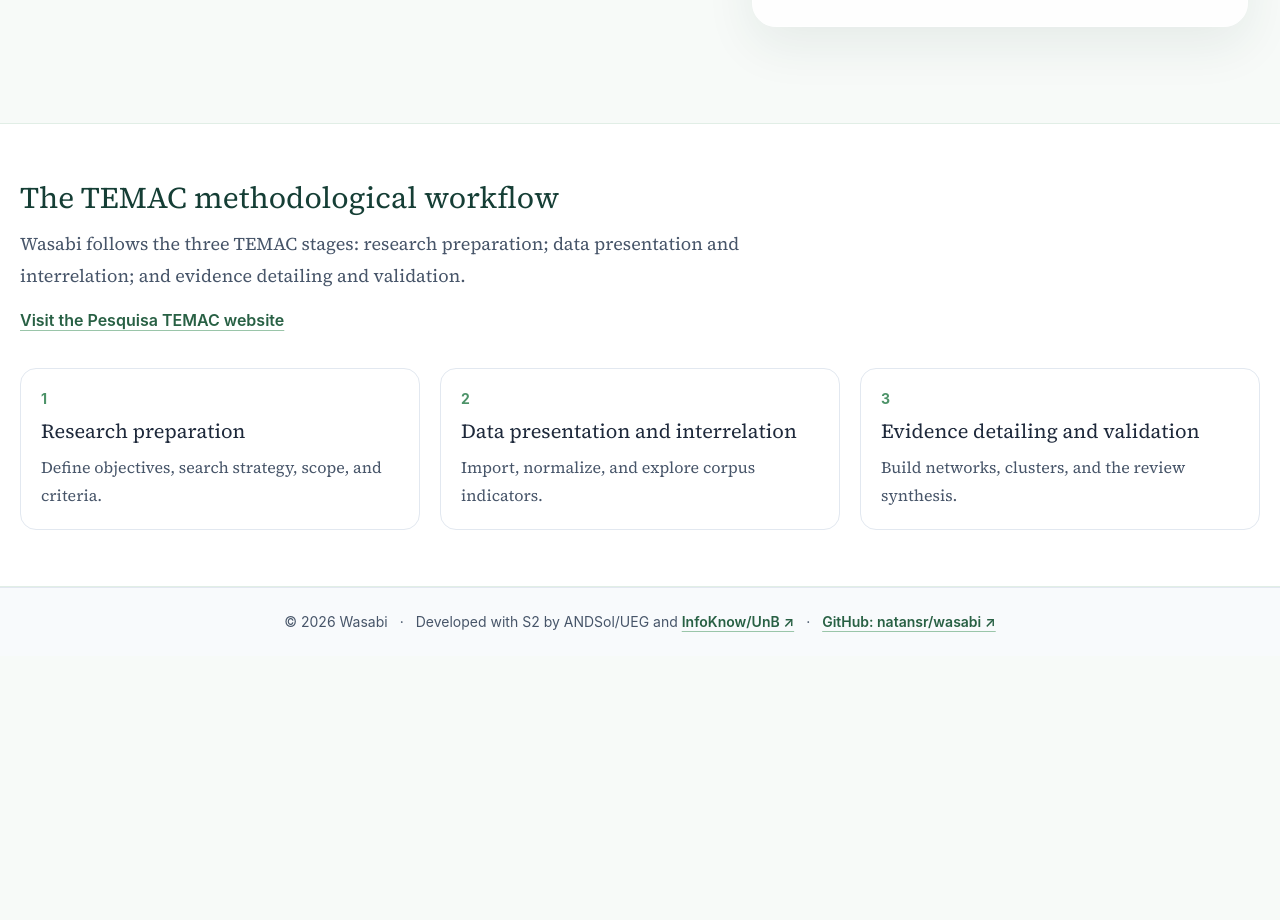
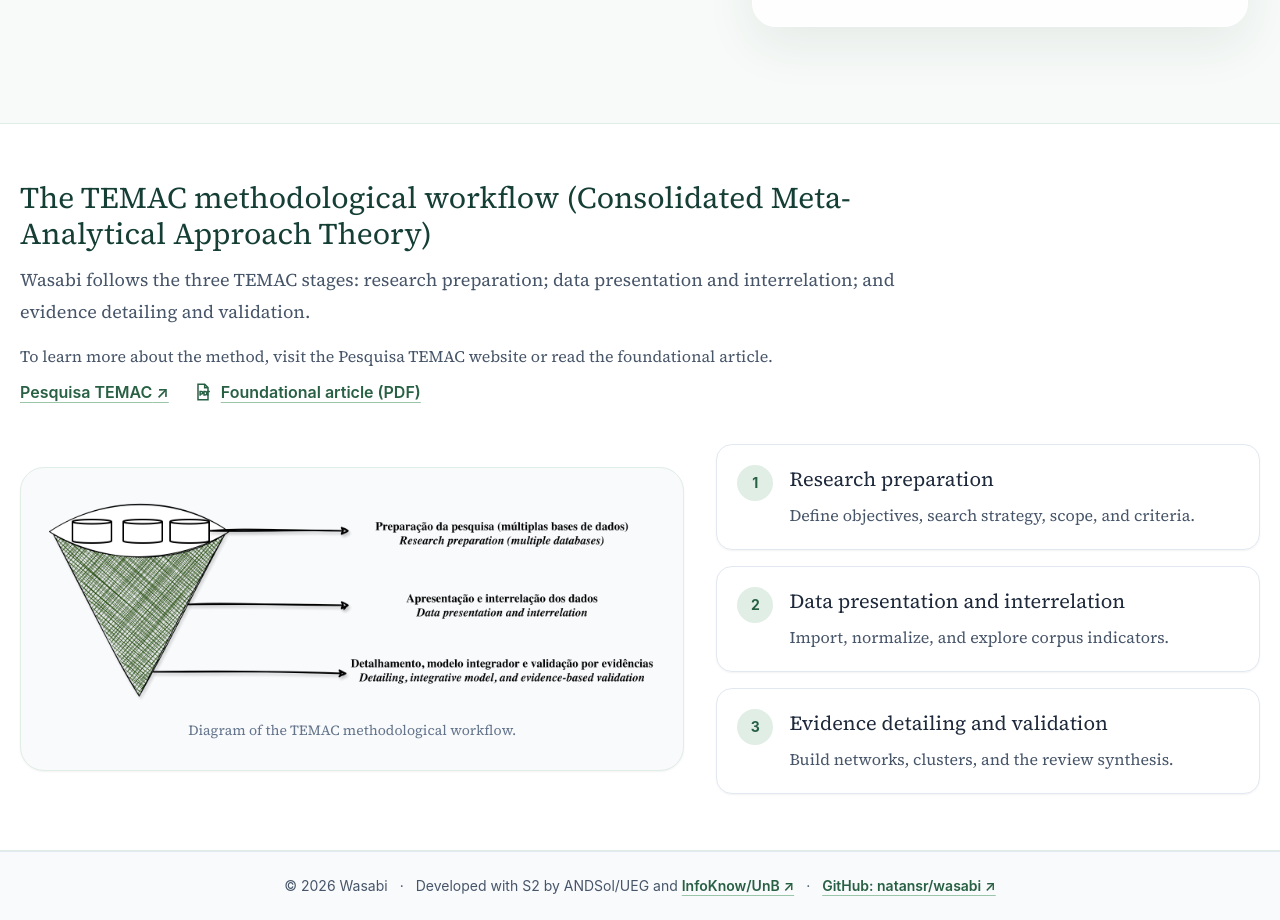
Before and after one commit to natansr/wasabi, a React (Vite) app: page / in a window 1280 px wide. Shown: the part 700-1620 px from the top of the page. Before the commit the page ends 1356 px from the top, so only its background shows below. Built offline with nearby package versions, Linux system fonts and the light colour scheme.

Commit message:
atualização da página

```diff
--- a/src/components/home/HomePage.tsx
+++ b/src/components/home/HomePage.tsx
@@ -42,7 +42,31 @@ export function HomePage() {
             </ol>
           </aside>
         </section>
-        <section className="border-y border-wasabi-100 bg-white px-5 py-14"><div className="mx-auto max-w-7xl"><div className="max-w-3xl"><h2 className="text-3xl font-bold text-wasabi-900">{t('home.temacTitle')}</h2><p className="mt-3 text-lg leading-8 text-slate-600">{t('home.temacDescription')}</p><a href="https://www.pesquisatemac.com" target="_blank" rel="noreferrer" className="mt-4 inline-block font-sans font-semibold text-wasabi-700 underline decoration-wasabi-300 underline-offset-4">{t('home.temacLink')}</a></div><div className="mt-9 grid gap-5 md:grid-cols-3">{stages.map((stage, index) => <article key={stage} className="rounded-2xl border border-slate-200 p-5"><p className="font-sans text-sm font-bold text-wasabi-500">{index + 1}</p><h3 className="mt-2 text-xl font-bold text-slate-800">{t(`temac.stage.${stage}`)}</h3><p className="mt-2 leading-7 text-slate-600">{t(`temac.stage.${stage}Description`)}</p></article>)}</div></div></section>
+        <section className="border-y border-wasabi-100 bg-white px-5 py-14">
+          <div className="mx-auto max-w-7xl">
+            <div className="max-w-4xl">
+              <h2 className="text-3xl font-bold text-wasabi-900">{t('home.temacTitle')}</h2>
+              <p className="mt-3 text-lg leading-8 text-slate-600">{t('home.temacDescription')}</p>
+              <p className="mt-4 text-slate-600">{t('home.temacMoreInfo')}</p>
+              <div className="mt-3 flex flex-wrap gap-x-6 gap-y-3 font-sans font-semibold">
+                <a href="https://www.pesquisatemac.com" target="_blank" rel="noreferrer" className="text-wasabi-700 underline decoration-wasabi-300 underline-offset-4">{t('home.temacLink')} ↗</a>
+                <a href="https://www.pesquisatemac.com/_files/ugd/344d4e_63c8f403712b44beacb0e45f3a5a07ec.pdf" target="_blank" rel="noreferrer" className="inline-flex items-center gap-2 text-wasabi-700 underline decoration-wasabi-300 underline-offset-4">
+                  <svg aria-hidden="true" viewBox="0 0 24 24" className="h-5 w-5 fill-none stroke-current" strokeWidth="1.8"><path d="M6 2.75h8l4 4V21.25H6z"/><path d="M14 2.75v4h4M8.5 16.5v-5h1.75a1.5 1.5 0 0 1 0 3H8.5m4.75 2v-5h1.25a2 2 0 0 1 0 4h-1.25m4.25 1v-5h2.75"/></svg>
+                  {t('home.temacArticle')}
+                </a>
+              </div>
+            </div>
+            <div className="mt-10 grid items-center gap-8 lg:grid-cols-[minmax(0,1.1fr)_minmax(22rem,.9fr)]">
+              <figure className="overflow-hidden rounded-3xl border border-wasabi-100 bg-slate-50 p-4 shadow-sm sm:p-7">
+                <img src="./temac-model.png" alt={t('home.temacImageAlt')} className="mx-auto h-auto w-full max-w-3xl" />
+                <figcaption className="mt-4 text-center text-sm leading-6 text-slate-500">{t('home.temacImageCaption')}</figcaption>
+              </figure>
+              <div className="grid gap-4">
+                {stages.map((stage, index) => <article key={stage} className="rounded-2xl border border-slate-200 p-5 shadow-sm"><div className="flex gap-4"><p className="grid h-9 w-9 shrink-0 place-items-center rounded-full bg-wasabi-100 font-sans text-sm font-bold text-wasabi-700">{index + 1}</p><div><h3 className="text-xl font-bold text-slate-800">{t(`temac.stage.${stage}`)}</h3><p className="mt-2 leading-7 text-slate-600">{t(`temac.stage.${stage}Description`)}</p></div></div></article>)}
+              </div>
+            </div>
+          </div>
+        </section>
       </PageContainer>
       <footer className="border-t border-slate-200 bg-slate-50 px-5 py-6 font-sans text-sm text-slate-600">
         <div className="mx-auto flex max-w-7xl flex-wrap items-center justify-center gap-x-3 gap-y-2 text-center">
--- a/src/i18n/locales/en-US.json
+++ b/src/i18n/locales/en-US.json
@@ -13,7 +13,7 @@
       "review": { "title": "Review the results", "description": "Examine duplicates, indicators, charts, networks, and clusters." },
       "export": { "title": "Keep a copy", "description": "Export the project as .wasabi.json and generate review tables or the report." }
     },
-    "temacTitle": "The TEMAC methodological workflow", "temacDescription": "Wasabi follows the three TEMAC stages: research preparation; data presentation and interrelation; and evidence detailing and validation.", "temacLink": "Visit the Pesquisa TEMAC website", "footer": { "with": "Developed with", "by": "by", "and": "and" }
+    "temacTitle": "The TEMAC methodological workflow (Consolidated Meta-Analytical Approach Theory)", "temacDescription": "Wasabi follows the three TEMAC stages: research preparation; data presentation and interrelation; and evidence detailing and validation.", "temacMoreInfo": "To learn more about the method, visit the Pesquisa TEMAC website or read the foundational article.", "temacLink": "Pesquisa TEMAC", "temacArticle": "Foundational article (PDF)", "temacImageAlt": "Diagram of the TEMAC model, represented as a methodological funnel with three stages", "temacImageCaption": "Diagram of the TEMAC methodological workflow.", "footer": { "with": "Developed with", "by": "by", "and": "and" }
   },
   "sample": { "title": "Example: integrated scientific mapping", "objective": "Demonstrate Wasabi's integrated bibliometric workflow.", "question": "How do bibliometric methods support evidence synthesis?", "area": "Information Science", "inclusion": "Articles and full papers on bibliometric analysis", "exclusion": "Records unrelated to scientific mapping", "notes": "Fictitious project created only to demonstrate the features." },
   "temac": { "stage": {
--- a/src/i18n/locales/pt-BR.json
+++ b/src/i18n/locales/pt-BR.json
@@ -13,7 +13,7 @@
       "review": { "title": "Revise os resultados", "description": "Examine duplicatas, indicadores, gráficos, redes e agrupamentos." },
       "export": { "title": "Guarde uma cópia", "description": "Exporte o projeto em .wasabi.json e gere as tabelas ou o relatório da revisão." }
     },
-    "temacTitle": "O fluxo metodológico do TEMAC", "temacDescription": "A organização do Wasabi segue as três etapas do TEMAC: preparação da pesquisa; apresentação e inter-relação dos dados; detalhamento e validação por evidências.", "temacLink": "Consultar o site Pesquisa TEMAC", "footer": { "with": "Desenvolvido com", "by": "por", "and": "e" }
+    "temacTitle": "O fluxo metodológico do TEMAC (Teoria do Enfoque Metaanalítico Consolidado)", "temacDescription": "A organização do Wasabi segue as três etapas do TEMAC: preparação da pesquisa; apresentação e inter-relação dos dados; detalhamento e validação por evidências.", "temacMoreInfo": "Para conhecer melhor o método, acesse o site Pesquisa TEMAC ou leia o artigo-base.", "temacLink": "Pesquisa TEMAC", "temacArticle": "Artigo-base (PDF)", "temacImageAlt": "Diagrama do modelo TEMAC, representado como um funil metodológico com três etapas", "temacImageCaption": "Diagrama do fluxo metodológico do TEMAC.", "footer": { "with": "Desenvolvido com", "by": "por", "and": "e" }
   },
   "sample": { "title": "Exemplo: mapeamento científico integrado", "objective": "Demonstrar o fluxo bibliométrico integrado do Wasabi.", "question": "Como métodos bibliométricos apoiam a síntese de evidências?", "area": "Ciência da Informação", "inclusion": "Artigos e trabalhos completos sobre análise bibliométrica", "exclusion": "Registros sem relação com mapeamento científico", "notes": "Projeto fictício criado apenas para demonstração das funcionalidades." },
   "temac": { "stage": {
```
Also changed, not shown: public/temac-model.png (added).
